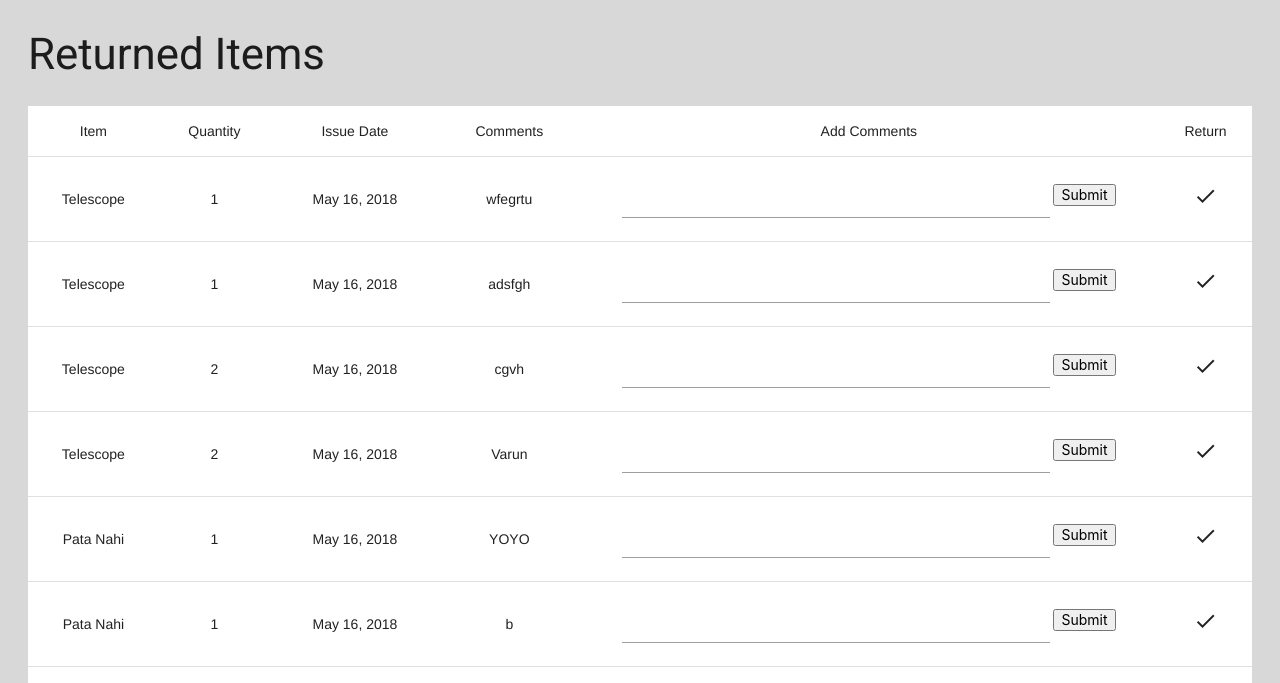
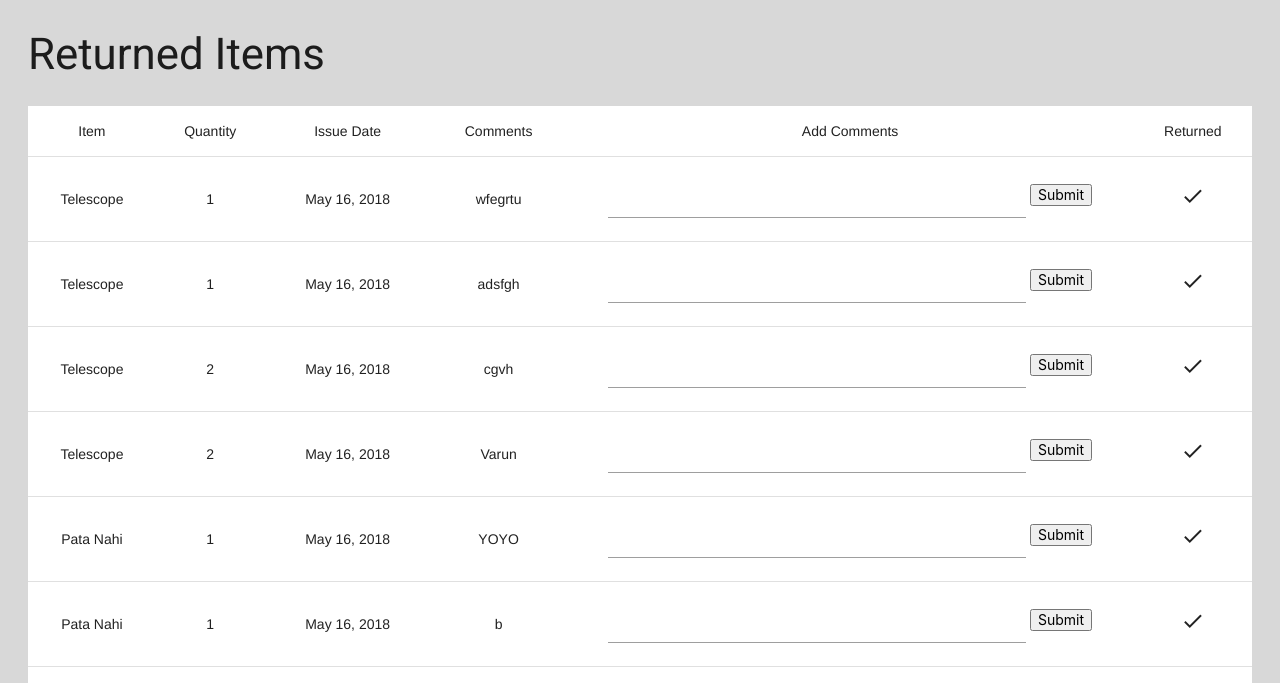
Before and after one commit to STAC-IITMandi/Inventory, a Django app: page / in a window 1280 px wide. Shown: the part 268-951 px from the top of the page. Run offline with Django 3.2, Linux system fonts and the light colour scheme; a user stored in the database is signed in; data comes from the database, SQL or seed files in the repository; both versions use the stored data as it was after the commit; some libraries are stand-ins or nearby versions.

Commit message:
Change return to returned

```diff
--- a/inv/templates/index.html
+++ b/inv/templates/index.html
@@ -90,7 +90,7 @@
           <th>Issue Date</th>
           <th>Comments</th>
           <th>Add Comments</th>
-          <th>Return</th>
+          <th>Returned</th>
         </tr>
       </thead>
 
```
Also changed, not shown: db.sqlite3.
